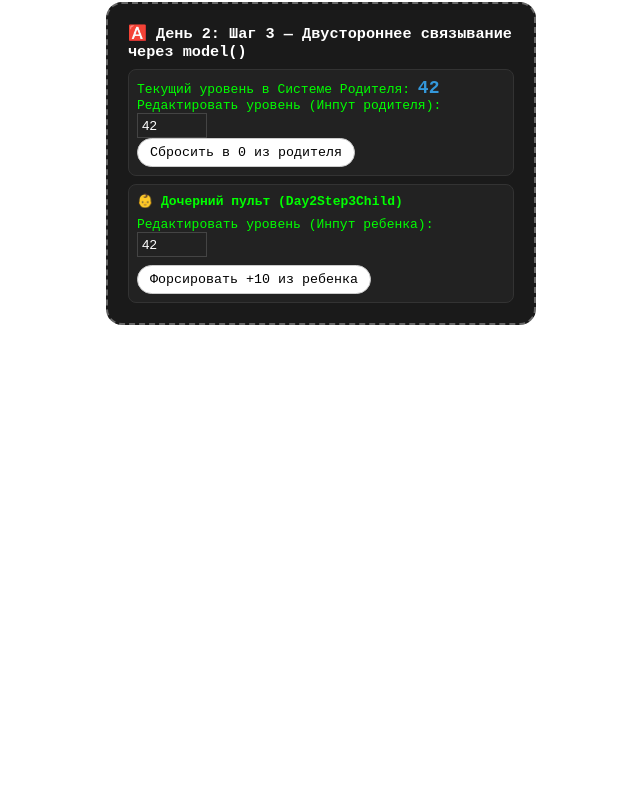
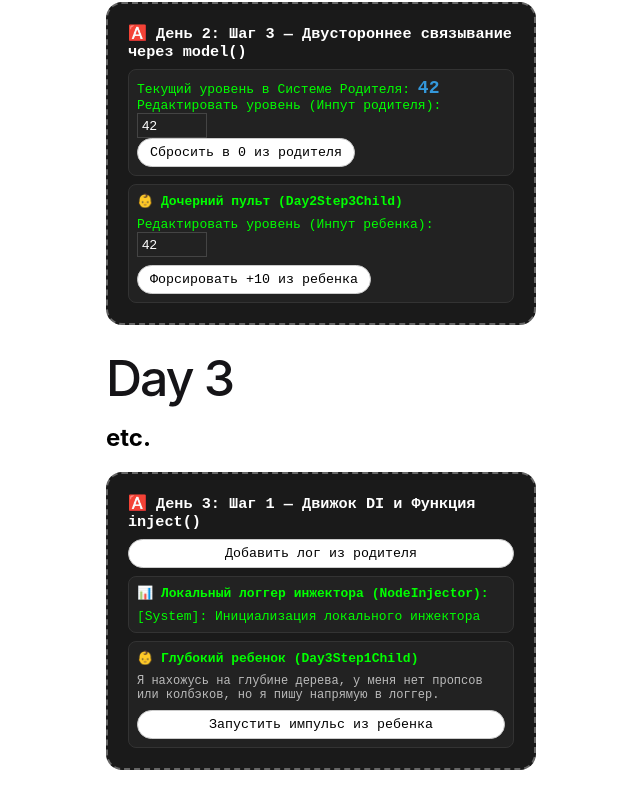
Before and after one commit to pravosleva/angular-escape-sandbox, an Angular app: page / in a window 1280 px wide. Shown: the part 1817-2626 px from the top of the page, without its empty margins (184-824 px from the left). Before the commit the page ends 2206 px from the top, so only its background shows below. Built offline with nearby package versions, Linux system fonts and the light colour scheme.

Commit message:
day 3 step 1

```diff
--- a/src/app/app.html
+++ b/src/app/app.html
@@ -225,6 +225,10 @@
         <exp-day-2-step-2></exp-day-2-step-2>
         <exp-day-2-step-3></exp-day-2-step-3>
       </div>
+
+      <h1>Day 3</h1>
+      <h2>etc.</h2>
+      <exp-day-3-step-1 />
     </div>
     <div class="divider" role="separator" aria-label="Divider"></div>
     <div class="right-side">
--- a/src/app/app.ts
+++ b/src/app/app.ts
@@ -6,6 +6,7 @@ import { Day1Step4 } from './components/day-1/step-4/step-4';
 import { Day2Step1 } from './components/day-2/step-1/step-1';
 import { Day2Step2 } from './components/day-2/step-2/step-2';
 import { Day2Step3 } from './components/day-2/step-3/step-3';
+import { Day3Step1 } from './components/day-3/step-1/step-1';
 
 @Component({
   imports: [
@@ -16,6 +17,7 @@ import { Day2Step3 } from './components/day-2/step-3/step-3';
     Day2Step1,
     Day2Step2,
     Day2Step3,
+    Day3Step1,
   ],
   selector: 'app-root',
   styleUrl: './app.css',
--- /dev/null
+++ b/src/app/components/day-3/step-1/step-1.ts
@@ -0,0 +1,86 @@
+import { Component, Injectable, inject, signal } from '@angular/core';
+
+/**
+ * 1. ИЗОЛИРОВАННЫЙ СЕРВИС (Бизнес-логика / Шина данных)
+ * Декоратор @Injectable заявляет рантайму Angular, что этот класс можно внедрять.
+ */
+@Injectable(
+  // providedIn: 'root' НЕ пишем, если нам нужен локальный стейт,
+  // привязанный строго к ветке этого компонента, а не глобальный синглтон.
+)
+export class CustomLoggerService {
+  // Реактивный лог, к которому получат доступ все, кто внедрит сервис
+  logs = signal<string[]>(['[System]: Инициализация локального инжектора']);
+
+  addLog(message: string) {
+    this.logs.update(current => [...current, `[${new Date().toLocaleTimeString()}]: ${message}`]);
+  }
+}
+
+/**
+ * 2. ГЛУБОКО ВЛОЖЕННЫЙ ДОЧЕРНИЙ КОМПОНЕНТ (Day3Step1Child)
+ */
+@Component({
+  selector: 'exp-day-3-step-1-child',
+  standalone: true,
+  imports: [],
+  template: `
+    <div class="lab-monitor stack1">
+      <h4>👶 Глубокий ребенок (Day3Step1Child)</h4>
+      <p style="font-size: 12px; color: #bbb;">
+        Я нахожусь на глубине дерева, у меня нет пропсов или колбэков, но я пишу напрямую в логгер.
+      </p>
+      <button (click)="sendAction()" class="btn">Запустить импульс из ребенка</button>
+    </div>
+  `,
+})
+export class Day3Step1Child {
+  // Настоящий аналог useContext() в Angular 20+.
+  // Функция inject() ищет CustomLoggerService вверх по иерархии инжекторов.
+  private logger = inject(CustomLoggerService);
+
+  sendAction() {
+    this.logger.addLog('⚡ Импульс сгенерирован внутри Day3Step1Child');
+  }
+}
+
+/**
+ * 3. РОДИТЕЛЬСКИЙ КОМПОНЕНТ (КОНТЕЙНЕР ШАГА)
+ */
+@Component({
+  selector: 'exp-day-3-step-1',
+  standalone: true,
+  // Импортируем дочерний компонент в скоуп standalone шаблона
+  imports: [Day3Step1Child],
+  // РЕГИСТРАЦИЯ ПРОВАЙДЕРА: Создает инстанс сервиса на уровне этого компонента и его детей.
+  // Это точечный аналог <Context.Provider value={...}>, но без раздувания HTML-дерева!
+  providers: [CustomLoggerService],
+  template: `
+    <div class="lab-sandbox dark stack1">
+      <h3>🅰️ День 3: Шаг 1 — Движок DI и Функция inject()</h3>
+
+      <button (click)="addParentLog()" class="btn">Добавить лог из родителя</button>
+
+      <!-- Вывод логов, которые пишут и родитель, и ребенок в один инстанс класса -->
+      <div class="lab-monitor stack1">
+        <h4>📊 Локальный логгер инжектора (NodeInjector):</h4>
+        <ul style="list-style: none; padding: 0; margin: 0; font-size: 13px;">
+          @for (log of logger.logs(); track $index) {
+            <li>{{ log }}</li>
+          }
+        </ul>
+      </div>
+
+      <!-- Никаких пропсов и колбэков! Ребенок сам возьмет логгер из контекста DI -->
+      <exp-day-3-step-1-child />
+    </div>
+  `,
+})
+export class Day3Step1 {
+  // Внедряем тот же самый инстанс логгера, который унаследует и ребенок
+  protected logger = inject(CustomLoggerService);
+
+  addParentLog() {
+    this.logger.addLog('🏗️ Действие зафиксировано в родителе Step1');
+  }
+}
```
